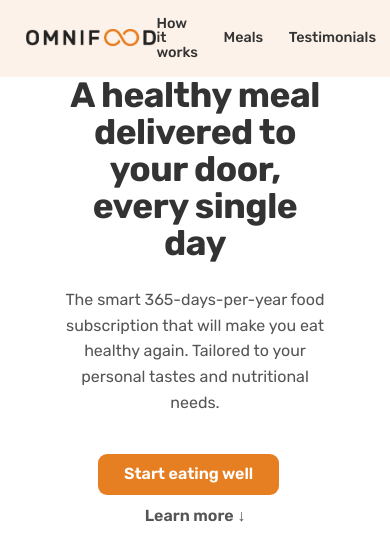
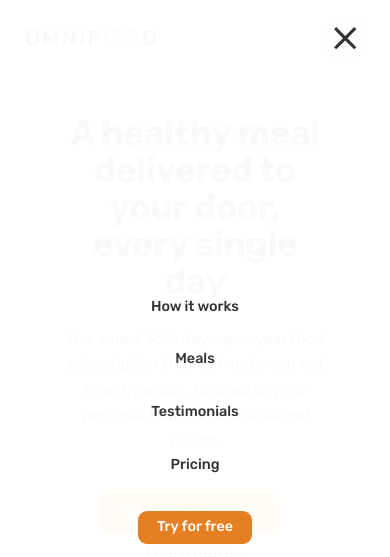
Before and after one commit to eyupomer/CSS-Meal-Shoping-Project, a plain HTML site: page index.html in a window 390 px wide. Shown: the top 557 px of the page. Drawn offline with nearby package versions, Linux system fonts and the light colour scheme; files whose address does not match are found by name.

Commit message:
first commit

```diff
--- a/CSS/queries.css
+++ b/CSS/queries.css
@@ -117,4 +117,52 @@
     .btn-mobile-nav {
         display: block;
     }
+
+    .main-nav {
+        background-color: rgba(255, 255, 255, 0.97);
+        position: absolute;
+        top: 0;
+        left: 0;
+        width: 100%;
+        height: 100vh;
+
+        display: flex;
+        align-items: center;
+        justify-content: center;
+        transition: all 0.5s;
+
+        opacity: 0;
+
+        pointer-events: none;
+
+        visibility: hidden;
+    }
+
+    .nav-open .main-nav {
+        opacity: 1;
+        pointer-events: auto;
+        visibility: visible;
+    }
+
+    .nav-open .icon-mobile-nav[name="close"] {
+        display: block;
+
+    }
+    .nav-open .icon-mobile-nav[name="menu"] {
+        display: none;
+    }
+
+    .nav-open.icon-mobile-nav[name="close"] {
+        display: none;
+    }
+
+    .main-nav-list {
+        flex-direction: column;
+        gap: 4.8rem;
+    }
+
+    .main-nav-list:link,
+    .main-nav-list:visited {
+        font-size: 3rem;
+    }
 }
--- a/CSS/style.css
+++ b/CSS/style.css
@@ -170,7 +170,9 @@ body {
   color: #333;
 }
 
-.icon-mobile-nav
+.icon-mobile-nav[name="close"] {
+  display: none;
+}
 
 /* HERO SECTİON */
 
--- a/index.html
+++ b/index.html
@@ -31,8 +31,8 @@
   </head>
 
   <body>
-    <main>
-      <header class="header">
+
+      <header class="header nav-open">
         <a href="#">
           <img class="logo" src="img/omnifood-logo.png" alt="Omnifood logo" />
         </a>
```
